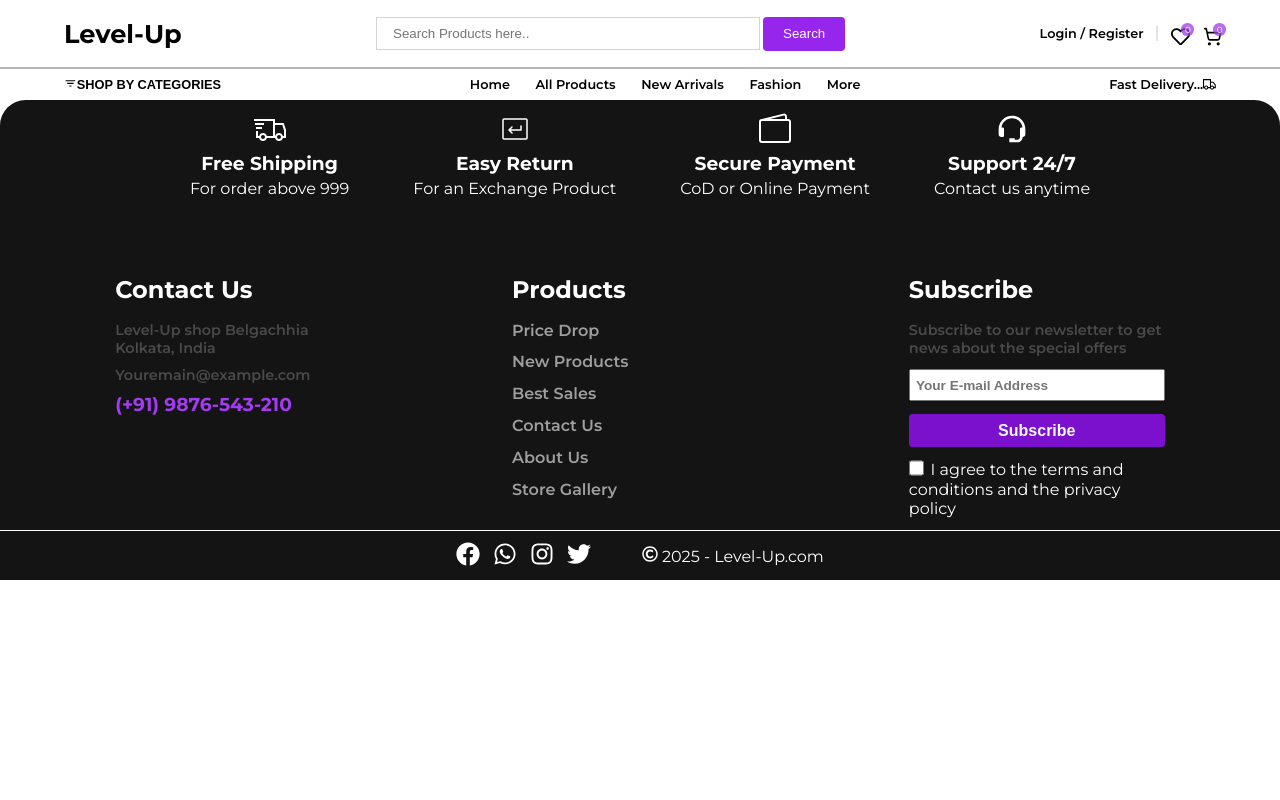
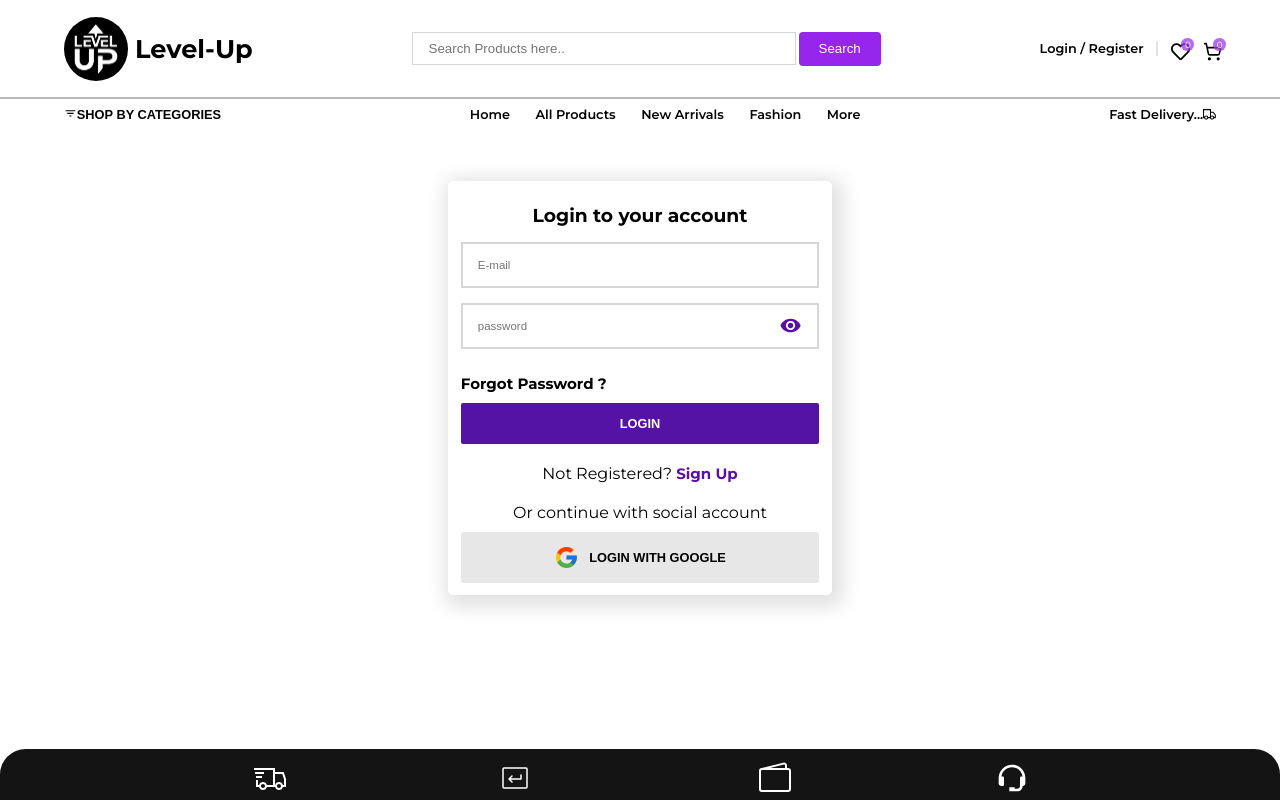
Before and after one commit to Masoom1707/Mega_E-Commerce, a React (Vite) app in the folder Frontend/: page /login in a window 1280 px wide. Shown: the top 800 px of the page. Built offline with nearby package versions, Linux system fonts and the light colour scheme.

Commit message:
added login and signup page

```diff
--- a/Frontend/src/App.jsx
+++ b/Frontend/src/App.jsx
@@ -6,6 +6,8 @@ import Home from "./pages/Home";
 import Footer from "./components/Footer";
 import ProductListingPage from "./pages/ProductListingPage";
 import ProductDetails from "./pages/ProductDetails";
+import LoginPage from "./pages/LoginPage";
+import RegisterPage from "./pages/RegisterPage";
 
 function App() {
   return (
@@ -13,6 +15,8 @@ function App() {
       <Header />
       <Routes>
         <Route path='/' exact={true}  element={<Home />} />
+        <Route path='/login' exact={true} element={<LoginPage />} />
+        <Route path='/signup' exact={true} element={<RegisterPage />} />
         <Route path='/productlist' exact={true} element={<ProductListingPage />} />
         <Route path='/product-details/:id' exact={true} element={<ProductDetails />} />
       </Routes>
--- a/Frontend/src/components/Header.jsx
+++ b/Frontend/src/components/Header.jsx
@@ -1,4 +1,4 @@
-import { Link } from "react-router-dom";
+import { Link, NavLink } from "react-router-dom";
 import "../css/header.css";
 import { FaRegHeart } from "react-icons/fa";
 import { LuShoppingCart } from "react-icons/lu";
@@ -29,9 +29,12 @@ const Header = () => {
     <>
       <div className="fixed">
         <div className="header_container common_display">
-          <div className="header1">
+          <NavLink to='/' className="header1">
+            <div className="logo">
+              <img src="./public/Images/levelup.jpg" alt="" srcset="" />
+            </div>
             <h2>Level-Up</h2>
-          </div>
+          </NavLink>
           <div className="header2">
             <input type="text" placeholder="Search Products here.." />
             <button>Search</button>
--- a/Frontend/src/css/header.css
+++ b/Frontend/src/css/header.css
@@ -7,6 +7,24 @@ a{
   top: 0%;
   width: 100%;
   z-index: 10;
+}
+
+.logo{
+  width: 8vh;
+  height: 8vh;
+  border-radius: 50%;
+  margin-right: 7px;
+  & img{
+    width: 100%;
+    height: 100%;
+    object-fit: cover;
+    border-radius: 50%;
+  }
+}
+
+.header1{
+  display: flex;
+  align-items: center;
 }
 
 .common_display{
--- /dev/null
+++ b/Frontend/src/css/loginPage.css
@@ -0,0 +1,64 @@
+.login_page_container{
+    padding: 4vw 0 12vw 0;
+    display: flex;
+    align-items: center;
+    justify-content: center;
+}
+.login_container{
+    width: 30%;
+    box-shadow: 4px 5px 20px 7px rgb(224, 224, 224);
+    border-radius: 5px;
+    & h3{
+        text-align: center;
+        margin: 10px 0;
+    }
+    padding: 1vw;
+    & input{
+        width: 100%;
+        padding: 15px 15px;
+        font-size: 0.9vw;
+        outline: none;
+        border: none;
+    }
+    & a{
+        display: inline-block;
+        font-size: 15px;
+        font-weight: 700;
+        margin: 10px 0;
+    }
+    & button{
+        width: 100%;
+        padding: 13px 0;
+        font-size: 1vw;
+        text-transform: uppercase;
+        font-weight: 700;
+        background-color: rgb(84, 19, 164);
+        border: none;
+        color: white;
+        border-radius: 2px;
+        cursor: pointer;
+
+    }
+    & p{
+        text-align: center;
+        margin: 10px 0;
+    }
+    & p span a{
+        color: #590fa8;
+    }
+    & .google{
+        background-color: #e7e7e7;
+        color: black;
+        display: flex;
+        justify-content: center;
+        align-items: center ;
+        gap: 10px;
+    }
+    & div{
+        display: flex;
+        align-items: center;
+        border: 2px solid rgb(216, 213, 213);
+        margin: 15px 0;
+        padding-right: 15px;
+    }
+}
--- /dev/null
+++ b/Frontend/src/pages/LoginPage.jsx
@@ -0,0 +1,51 @@
+import "../css/loginPage.css";
+import { NavLink } from "react-router-dom";
+import { FcGoogle } from "react-icons/fc";
+import { IoMdEye } from "react-icons/io";
+import { IoMdEyeOff } from "react-icons/io";
+import { useState } from "react";
+
+const LoginPage = () => {
+  const [showPass, setShowPass] = useState(false);
+
+  return (
+    <div className="login_page_container">
+      <form className="login_container">
+        <h3>Login to your account</h3>
+        <div>
+          <input type="text" placeholder="E-mail" />
+        </div>
+        <div>
+          <input type={showPass ? 'text' : 'password'} placeholder="password" />
+          {showPass ? (
+            <IoMdEyeOff
+              style={{ cursor: "pointer", fontSize:"25px", color:"#590fa8" }}
+              onClick={() => setShowPass(!showPass)}
+            />
+          ) : (
+            <IoMdEye
+              style={{ cursor: "pointer", fontSize:"25px", color:"#590fa8" }}
+              onClick={() => setShowPass(!showPass)}
+            />
+          )}
+        </div>
+
+        <NavLink>Forgot Password ?</NavLink>
+        <button type="submit">Login</button>
+        <p className="not_reg">
+          Not Registered?{" "}
+          <span>
+            <NavLink to="/signup">Sign Up</NavLink>
+          </span>
+        </p>
+        <p>Or continue with social account</p>
+        <button className="google">
+          <FcGoogle style={{ fontSize: "25px" }} />
+          login with google
+        </button>
+      </form>
+    </div>
+  );
+};
+
+export default LoginPage;
--- /dev/null
+++ b/Frontend/src/pages/RegisterPage.jsx
@@ -0,0 +1,56 @@
+import "../css/loginPage.css";
+import { NavLink } from "react-router-dom";
+import { FcGoogle } from "react-icons/fc";
+import { IoMdEye } from "react-icons/io";
+import { IoMdEyeOff } from "react-icons/io";
+import { useState } from "react";
+
+const RegisterPage = () => {
+  const [showPass, setShowPass] = useState(false);
+
+  return (
+    <div className="login_page_container">
+      <form className="login_container">
+        <h3>Sign Up</h3>
+        <div>
+          <input type="text" placeholder="Enter Name" />
+        </div>
+        <div>
+          <input type="tel" placeholder="Phone No." />
+        </div>
+        <div>
+          <input type="text" placeholder="E-mail" />
+        </div>
+        <div>
+          <input type={showPass ? 'text' : 'password'} placeholder="password" />
+          {showPass ? (
+            <IoMdEyeOff
+              style={{ cursor: "pointer", fontSize:"25px", color:"#590fa8" }}
+              onClick={() => setShowPass(!showPass)}
+            />
+          ) : (
+            <IoMdEye
+              style={{ cursor: "pointer", fontSize:"25px", color:"#590fa8" }}
+              onClick={() => setShowPass(!showPass)}
+            />
+          )}
+        </div>
+
+        <button type="submit">Sign Up</button>
+        <p className="not_reg">
+          Already have an account?{" "}
+          <span>
+            <NavLink to="/login">login</NavLink>
+          </span>
+        </p>
+        <p>Or continue with social account</p>
+        <button className="google">
+          <FcGoogle style={{ fontSize: "25px" }} />
+          signUp with google
+        </button>
+      </form>
+    </div>
+  );
+};
+
+export default RegisterPage;
```
Also changed, not shown: Frontend/public/Images/levelup.jpg (added).
